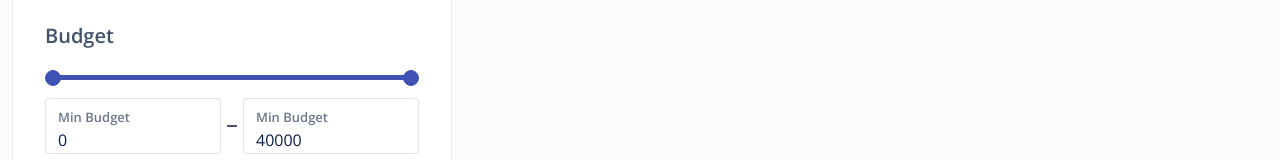
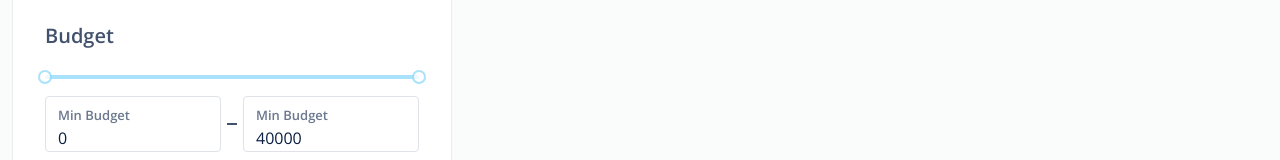
Before and after one commit to MHKG/FindPg-Frontend, a React (Create React App) app: page /ListOfPg/1 in a window 1280 px wide. Shown: the part 559-719 px from the top of the page. Built offline with nearby package versions, Linux system fonts and the light colour scheme; no server answers.

Commit message:
Minor Changes

```diff
--- a/package.json
+++ b/package.json
@@ -10,10 +10,10 @@
 		"bootstrap": "^5.3.3",
 		"firebase": "^10.13.1",
 		"jwt-decode": "^4.0.0",
+		"rc-slider": "^11.1.7",
 		"react": "^18.3.1",
 		"react-bootstrap": "^2.10.3",
 		"react-dom": "^18.3.1",
-		"react-input-range": "^1.3.0",
 		"react-router-dom": "^6.24.0",
 		"react-scripts": "5.0.1",
 		"react-scrollspy": "^3.4.3",
--- a/src/ListOfPg/Filters.js
+++ b/src/ListOfPg/Filters.js
@@ -1,7 +1,8 @@
 import { Button, Form } from "react-bootstrap";
-import InputRange from "react-input-range";
 import { useEffect } from "react";
 import "../Styles/Filters.css";
+import Slider from "rc-slider";
+import "rc-slider/assets/index.css";
 
 export default function Filters({
 	pgType,
@@ -51,8 +52,8 @@ export default function Filters({
 	const handleBudgetChange = (value) => {
 		setBudget([
 			{
-				min: Math.min(value.min, value.max),
-				max: Math.max(value.min, value.max),
+				min: Math.min(value[0], value[1]),
+				max: Math.max(value[0], value[1]),
 			},
 		]);
 	};
@@ -226,10 +227,12 @@ export default function Filters({
 						Budget
 					</Form.Label>
 					<div className="input-range-wrapper">
-						<InputRange
-							maxValue={40000}
-							minValue={0}
-							value={budget[0]}
+						<Slider
+							range
+							min={0}
+							max={40000}
+							step={1}
+							value={[budget[0].min, budget[0].max]}
 							onChange={handleBudgetChange}
 						/>
 						<div
--- a/src/ListOfPg/ListOfPG.js
+++ b/src/ListOfPg/ListOfPG.js
@@ -1,6 +1,5 @@
 import React, { useState } from "react";
 import Header from "../Header";
-import "react-input-range/lib/css/index.css";
 import "../Styles/ListOfPg.css";
 import Filters from "./Filters";
 import TotalResults from "./TotalResults";
```
Also changed, not shown: 1 other file (tests, documents, lock files or other folders).
